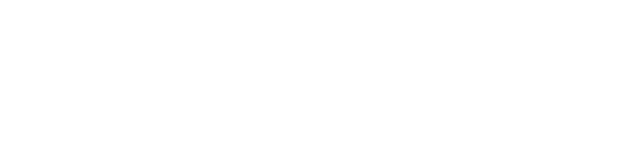
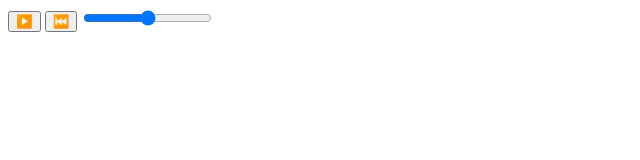
Before and after one commit to IShmelS/threejs-training, a website built with webpack: page public/index.html in a window 1280 px wide. Shown: the whole page, without its empty margins (0-640 px from the left). Built offline with nearby package versions, Linux system fonts and the light colour scheme.

Commit message:
Revert "purge index.html"
This reverts commit 69bd45aca2ec6637b24aaca56adebb8d14f975ca.

```diff
--- a/public/index.html
+++ b/public/index.html
@@ -7,5 +7,11 @@
     </head>
     <body>
         <div id="root"></div>
+        <div class="player">
+            <audio id="audio" src=""></audio>
+            <button id="playPauseBtn" class="btn play">▶️</button>
+            <button id="restartBtn" class="btn restart">⏮️</button>
+            <input type="range" id="volumeSlider" min="0" max="1" step="0.01" value="0.5" class="volume-slider" />
+        </div>
     </body>
 </html>
```
